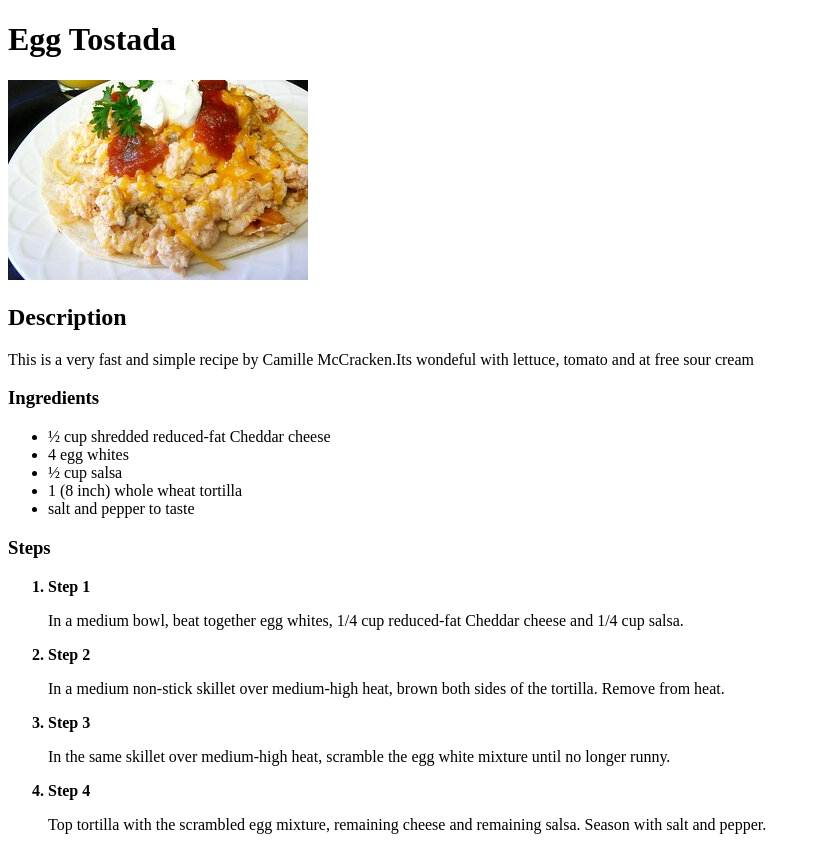
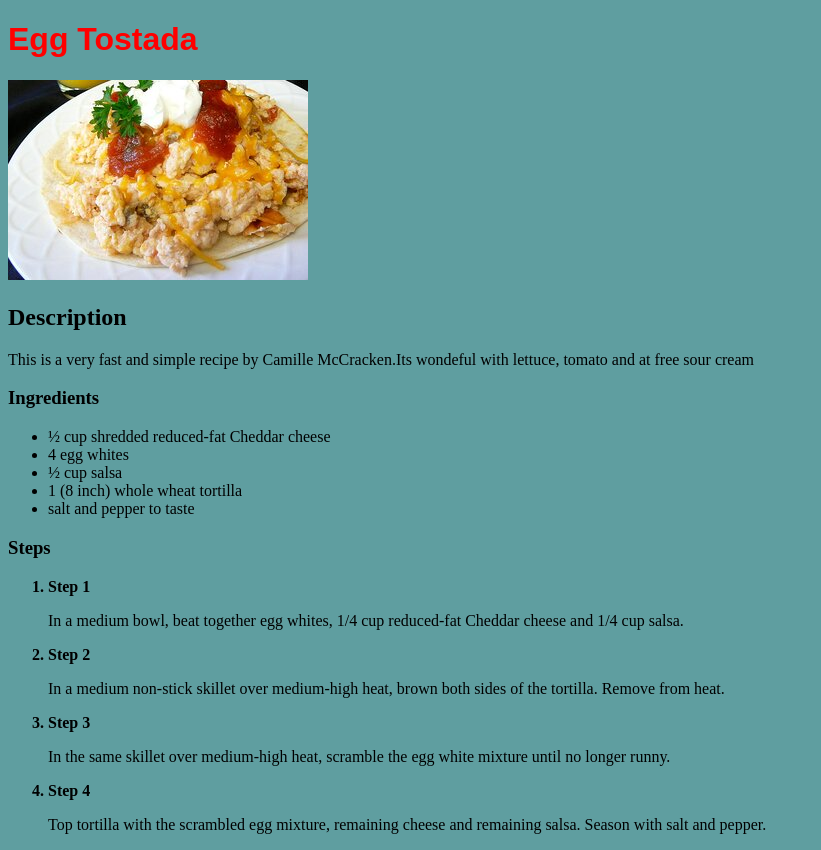
Before and after one commit to Mike9926/odin-recipes, a plain HTML site: page recipes/tostada.html in a window 1280 px wide. Shown: the whole page, without its empty margins (0-821 px from the left). Drawn offline with Linux system fonts and the light colour scheme.

Commit message:
playing around with css

```diff
--- a/recipes/tostada.html
+++ b/recipes/tostada.html
@@ -3,10 +3,10 @@
 <head>
     <meta charset="UTF-8">
 
-    <title>Egg Tostada</title>
+    <title> Egg Tostada</title>
 </head>
-<body>
-    <h1>Egg Tostada</h1>
+<body style="background-color: cadetblue;font-weight: 100;">
+    <h1 style="color: red;font-family: Arial, Helvetica;">Egg Tostada</h1>
     <img src="../images/tostadas.jpeg" alt="egg tostada">
     <h2> Description</h2>
     <p>This is a very fast and simple recipe by Camille McCracken.Its wondeful with lettuce, tomato and at free sour cream</p>
```
Also changed, not shown: index.html (+1 -1 lines).
